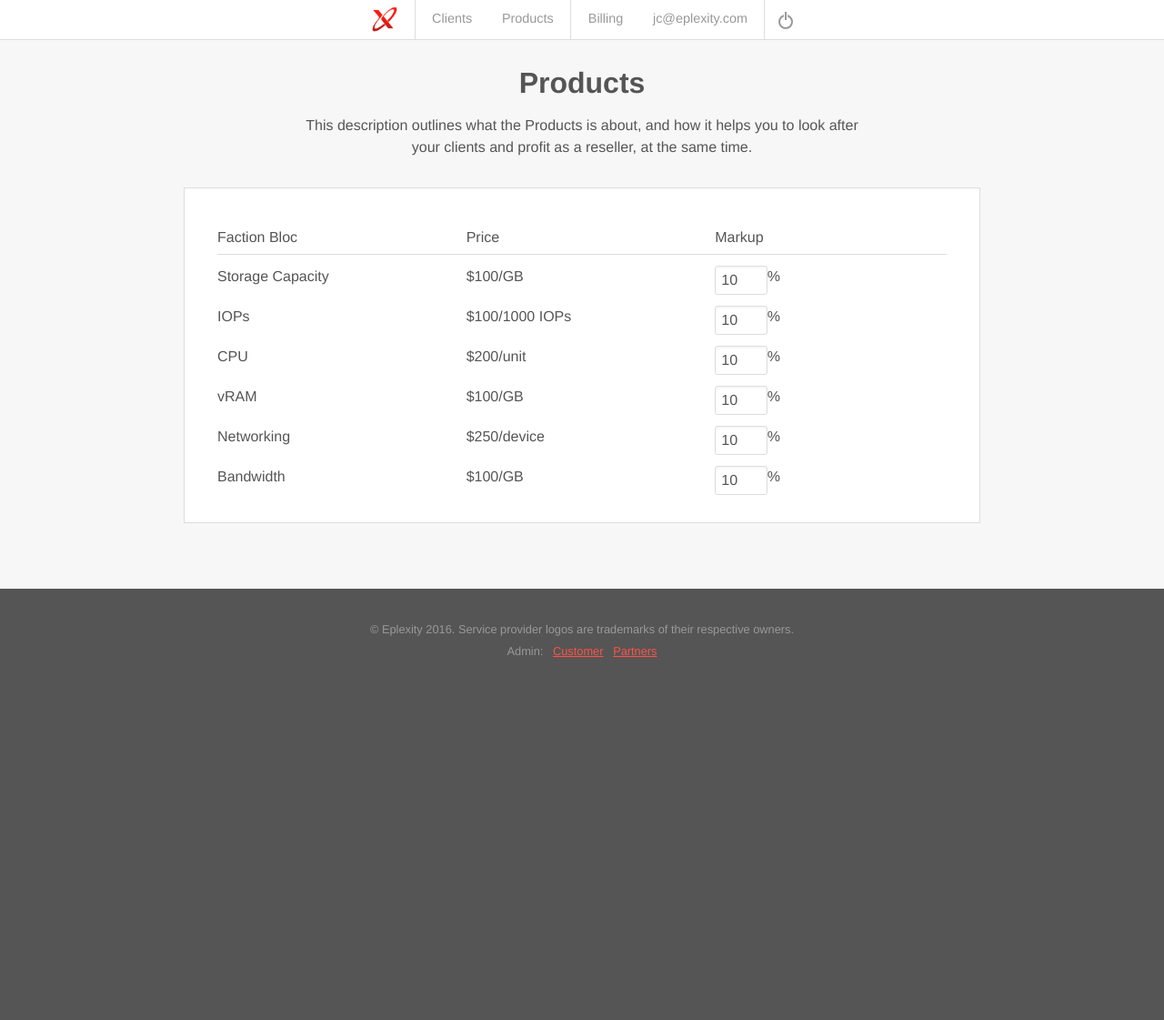
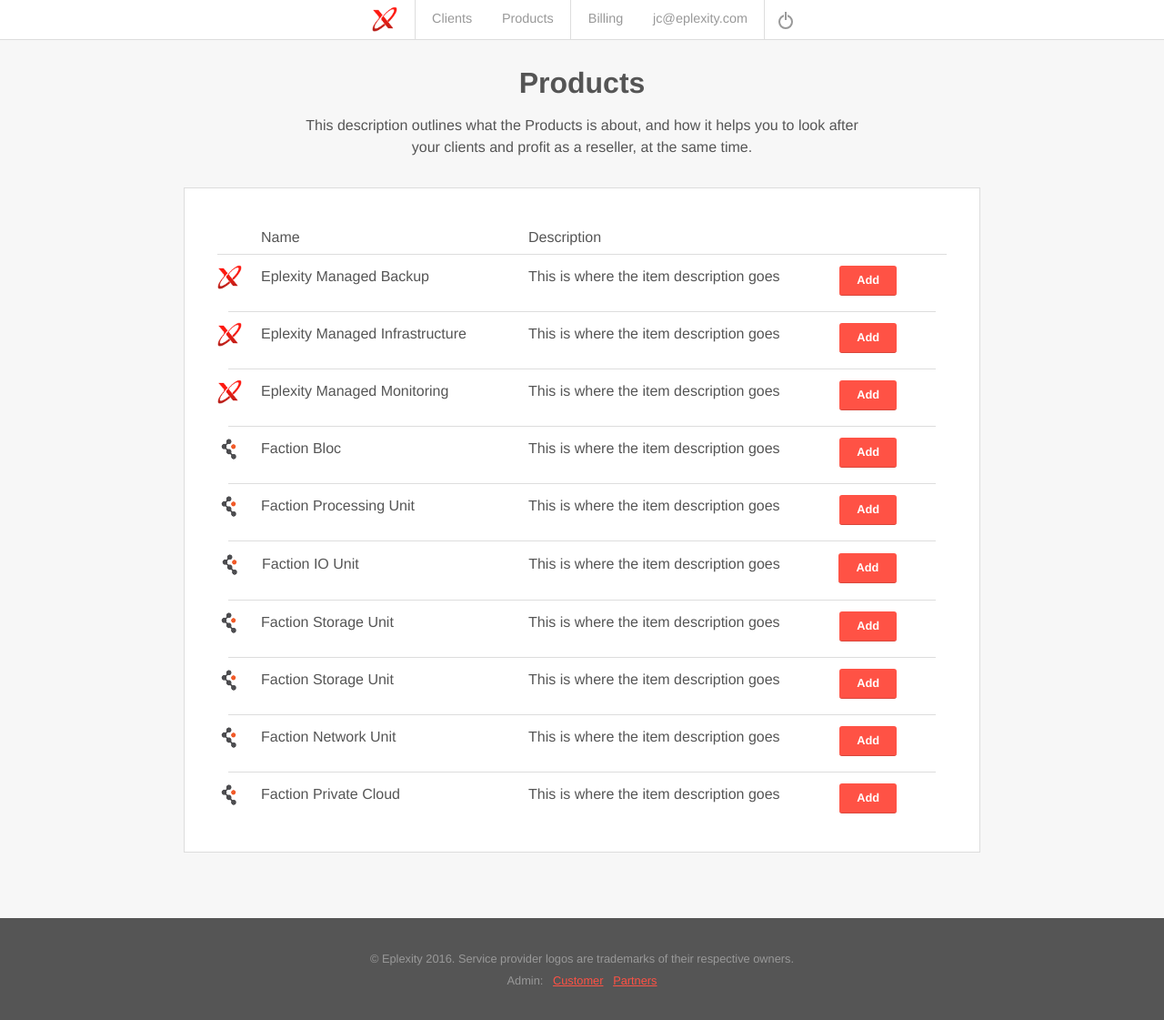
Before and after one commit to fairheadcreative/eplexity, a Jekyll site: the page built from reseller-products.html, in a window 1280 px wide and 1121 px high. Shown: the whole window at 91% size. Built offline with Jekyll 4.4.1, drawn with Linux system fonts in a browser that asks for light colours.

Commit message:
Added partner marketplace

```diff
--- a/_sass/base/_buttons.scss
+++ b/_sass/base/_buttons.scss
@@ -41,7 +41,8 @@
   }
 }
 
-.button.small {
+.button.small,
+button.small {
   font-size: .8em;
 }
 
--- a/_sass/layout/_plate.scss
+++ b/_sass/layout/_plate.scss
@@ -44,6 +44,10 @@
 
     	&.icon-trash {
 	    	top: .5em;
+    	}
+
+    	&.icon-logo {
+	    	background-image: url('../images/logo.png');
     	}
 
       $platforms: factionbloc, amazonaws, vmwareblock;
@@ -419,7 +423,8 @@
 	      padding-right: 75px;
 	    }
 
-    .button.small {
+	    .button.small,
+	    button.small {
 	      height: 34px;
 	      position: absolute;
 	      top: 3px;
--- a/reseller-products.html
+++ b/reseller-products.html
@@ -12,43 +12,191 @@
 </section>
 <section class="plate">
   <div class="group">
-    <div id="product-factionbloc">
-      <ul class="heading">
-        <li class="span-4">Faction Bloc</li>
-        <li class="span-4">Price</li>
-        <li class="span-2">Markup</li>
-        <li class="span-2"><!--<a href="#" class="button small remove">Remove</a>--></li>
-      </ul>
-      <div class="row sub">
-        <div class="span-4">Storage Capacity</div>
-        <div class="span-4">$100/GB</div>
-        <div class="span-2"><input class="half" type="text" value="10"> %</div>
-      </div>
-      <div class="row sub">
-        <div class="span-4">IOPs</div>
-        <div class="span-4">$100/1000 IOPs</div>
-        <div class="span-2"><input class="half" type="text" value="10"> %</div>
-      </div>
-      <div class="row sub">
-        <div class="span-4">CPU</div>
-        <div class="span-4">$200/unit</div>
-        <div class="span-2"><input class="half" type="text" value="10"> %</div>
-      </div>
-      <div class="row sub">
-        <div class="span-4">vRAM</div>
-        <div class="span-4">$100/GB</div>
-        <div class="span-2"><input class="half" type="text" value="10"> %</div>
-      </div>
-      <div class="row sub">
-        <div class="span-4">Networking</div>
-        <div class="span-4">$250/device</div>
-        <div class="span-2"><input class="half" type="text" value="10"> %</div>
-      </div>
-      <div class="row sub">
-        <div class="span-4">Bandwidth</div>
-        <div class="span-4">$100/GB</div>
-        <div class="span-2"><input class="half" type="text" value="10"> %</div>
+    <ul class="heading">
+      <li class="span-5 push-2">Name</li>
+      <li class="span-5">Description</li>
+    </ul>
+
+    <div class="details-toggler divider">
+      <div class="row">
+        <div data-title="Name" class="span-5 push-2">
+          <span class="icon icon-logo"></span>
+          Eplexity Managed Backup
+        </div>
+        <div data-title="Description" class="span-5">
+          This is where the item description goes
+        </div>
+        <div data-title="Platform" class="span-2">
+          <button class="small" data-action="add">Add</button>
+        </div>
       </div>
     </div>
+
+    <div class="details-toggler divider">
+      <div class="row">
+        <div data-title="Name" class="span-5 push-2">
+          <span class="icon icon-logo"></span>
+          Eplexity Managed Infrastructure
+        </div>
+        <div data-title="Description" class="span-5">
+          This is where the item description goes
+        </div>
+        <div data-title="Platform" class="span-2">
+          <button class="small" data-action="add">Add</button>
+        </div>
+      </div>
+    </div>
+
+    <div class="details-toggler divider">
+      <div class="row">
+        <div data-title="Name" class="span-5 push-2">
+          <span class="icon icon-logo"></span>
+          Eplexity Managed Monitoring
+        </div>
+        <div data-title="Description" class="span-5">
+          This is where the item description goes
+        </div>
+        <div data-title="Platform" class="span-2">
+          <button class="small" data-action="add">Add</button>
+        </div>
+      </div>
+    </div>
+
+    <div class="details-toggler divider">
+      <div class="row">
+        <div data-title="Name" class="span-5 push-2">
+          <span class="icon icon-platform-factionbloc"></span>
+          Faction Bloc
+        </div>
+        <div data-title="Description" class="span-5">
+          This is where the item description goes
+        </div>
+        <div data-title="Platform" class="span-2">
+          <button class="small" data-action="add">Add</button>
+        </div>
+      </div>
+    </div>
+
+    <div class="details-toggler divider">
+      <div class="row">
+        <div data-title="Name" class="span-5 push-2">
+          <span class="icon icon-platform-factionbloc"></span>
+          Faction Processing Unit
+        </div>
+        <div data-title="Description" class="span-5">
+          This is where the item description goes
+        </div>
+        <div data-title="Platform" class="span-2">
+          <button class="small" data-action="add">Add</button>
+        </div>
+      </div>
+    </div>
+    <div class="details-toggler divider">
+      <div data-details="show" style="display: block;">
+        <div class="row">
+          <div data-title="Name" class="span-5 push-2">
+            <span class="icon icon-platform-factionbloc"></span>
+            Faction IO Unit
+          </div>
+          <div data-title="Description" class="span-5">
+            This is where the item description goes
+          </div>
+          <div data-title="Platform" class="span-2">
+            <span class="append-action"><button class="small">Add</button></span>
+          </div>
+        </div>
+      </div>
+
+      <div data-details="edit" class="group">
+        <ul class="heading">
+          <li class="span-4 push-2">
+            <span class="icon icon-platform-factionbloc"></span>
+            Faction IO Unit
+          </li>
+          <li class="span-3">Description</li>
+          <li class="span-1">Price</li>
+          <li class="span-2">Margin</li>
+          <li class="span-2">Customer Price</li>
+        </ul>
+        <div class="row">
+          <div data-title="Name" class="span-4 push-2">500 IOPs</div>
+          <div data-title="Description" class="span-3">
+            Line item description here.
+          </div>
+          <div data-title="Price" class="span-1">$100</div>
+          <div data-title="Margin" class="span-2">
+            <input class="half" placeholder="Capacity…" value="50">
+            <span class="inblock">%</span>
+          </div>
+          <div data-title="Customer Price" class="span-2">$150</div>
+        </div>
+        <div class="row">
+          <button data-edit="close" class="button small" data-action="add">Save changes</button>
+          <button data-edit="close" class="button small secondary">Cancel</button>
+          <a data-edit="close" class="right" href="#" data-action="remove">Remove</a>
+        </div>
+      </div>
+    </div>
+
+    <div class="details-toggler divider">
+      <div class="row">
+        <div data-title="Name" class="span-5 push-2">
+          <span class="icon icon-platform-factionbloc"></span>
+          Faction Storage Unit
+        </div>
+        <div data-title="Description" class="span-5">
+          This is where the item description goes
+        </div>
+        <div data-title="Platform" class="span-2">
+          <button class="small" data-action="add">Add</button>
+        </div>
+      </div>
+    </div>
+
+    <div class="details-toggler divider">
+      <div class="row">
+        <div data-title="Name" class="span-5 push-2">
+          <span class="icon icon-platform-factionbloc"></span>
+          Faction Storage Unit
+        </div>
+        <div data-title="Description" class="span-5">
+          This is where the item description goes
+        </div>
+        <div data-title="Platform" class="span-2">
+          <button class="small" data-action="add">Add</button>
+        </div>
+      </div>
+    </div>
+
+    <div class="details-toggler divider">
+      <div class="row">
+        <div data-title="Name" class="span-5 push-2">
+          <span class="icon icon-platform-factionbloc"></span>
+          Faction Network Unit
+        </div>
+        <div data-title="Description" class="span-5">
+          This is where the item description goes
+        </div>
+        <div data-title="Platform" class="span-2">
+          <button class="small" data-action="add">Add</button>
+        </div>
+      </div>
+    </div>
+
+    <div class="details-toggler divider">
+      <div class="row">
+        <div data-title="Name" class="span-5 push-2">
+          <span class="icon icon-platform-factionbloc"></span>
+          Faction Private Cloud
+        </div>
+        <div data-title="Description" class="span-5">
+          This is where the item description goes
+        </div>
+        <div data-title="Platform" class="span-2">
+          <button class="small" data-action="add">Add</button>
+        </div>
+      </div>
+    </div>
+
   </div>
 </section>
```
Also changed, not shown: js/layout/switches.js (+8 -0 lines), js/production.js, js/production.min.js. Lines whose indentation alone changed are shown as unchanged.
